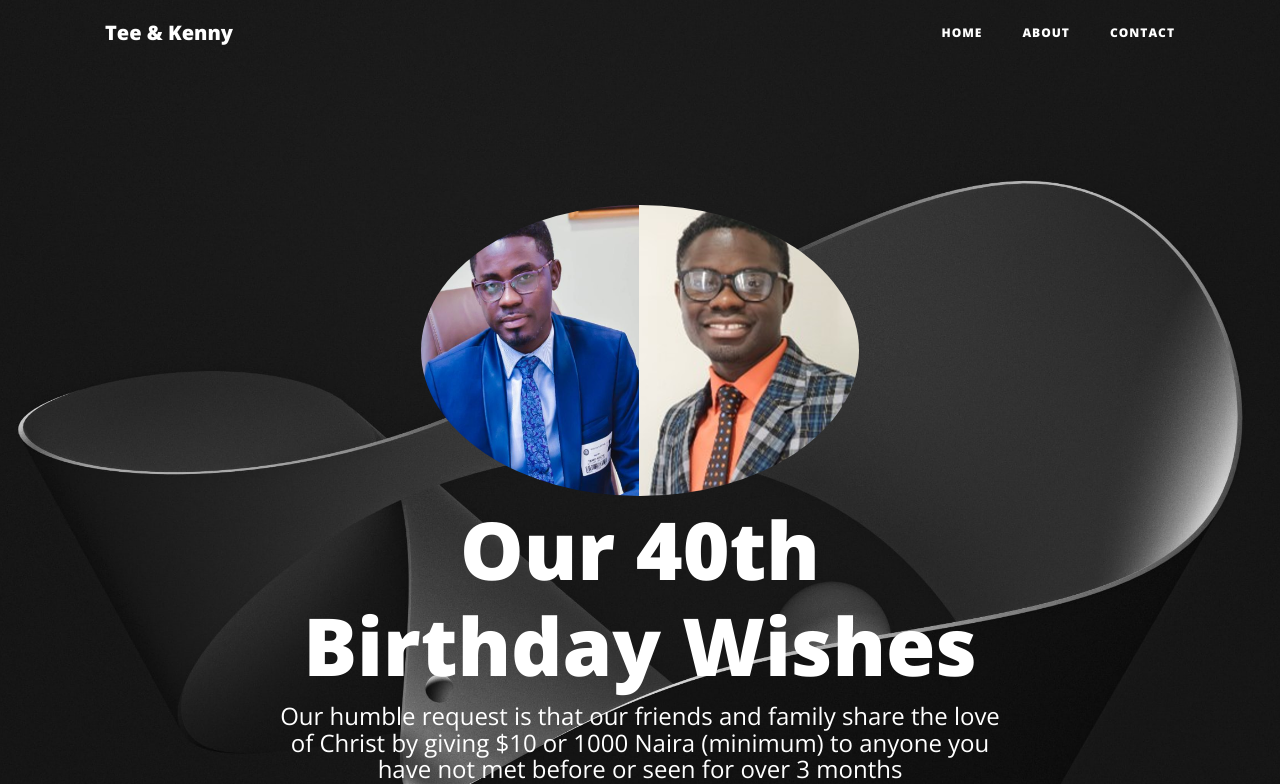
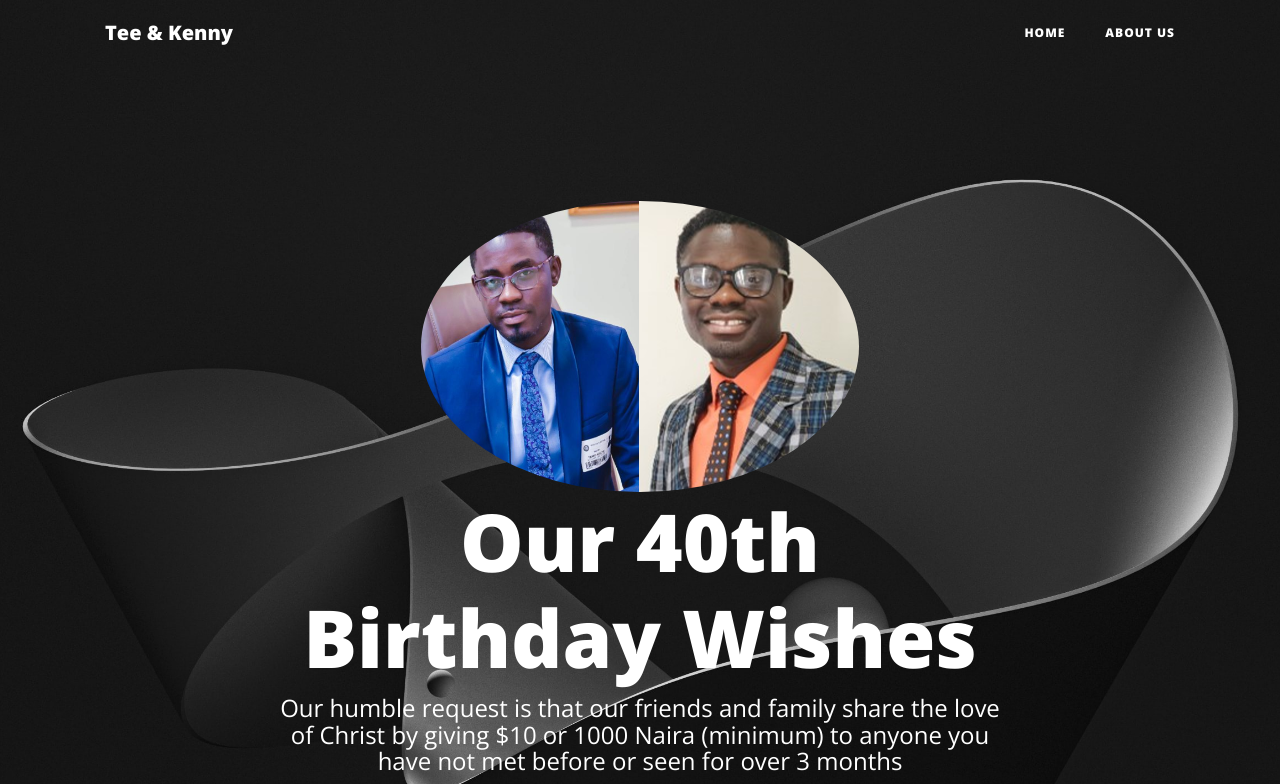
Before and after one commit to t2dstudio/40th_birthday_challenge, a Flask app: page / in a window 1280 px wide. Shown: the top 784 px of the page. Run offline with Flask 2, Linux system fonts and the light colour scheme; data comes from the database, SQL or seed files in the repository; some libraries are stand-ins or nearby versions.

Commit message:
About us landing page

```diff
--- a/templates/header.html
+++ b/templates/header.html
@@ -40,11 +40,11 @@
             <a class="nav-link" href="/">Home</a>
           </li>
           <li class="nav-item">
-            <a class="nav-link" href="/about">About</a>
+            <a class="nav-link" href="/about">About Us</a>
           </li>
-          <li class="nav-item">
-            <a class="nav-link" href="/contact">Contact</a>
-          </li>
+<!--          <li class="nav-item">-->
+<!--            <a class="nav-link" href="/contact">Contact</a>-->
+<!--          </li>-->
         </ul>
       </div>
     </div>
--- a/templates/index.html
+++ b/templates/index.html
@@ -9,7 +9,7 @@
           <div class="site-heading">
             <div>
     <img class="top-cloud" src="static/assets/img/twin.png" alt="twin image"
-         style="margin: 5px 0;border-radius: 50%;width:60%;margin-left: auto;margin-right: auto;display: block;">
+         style="margin: 1px 0;border-radius: 50%;width:60%;margin-left: auto;margin-right: auto;display: block;">
 </div>
             <h1>Our 40th Birthday Wishes</h1>
             <span class="subheading">Our humble request is that our friends and family share the love of Christ by giving <strong>$10 or 1000 Naira (minimum)</strong>  to anyone you have not met before or seen for over 3 months</span>
--- a/templates/post.html
+++ b/templates/post.html
@@ -41,7 +41,7 @@
           <hr>
            <div class="clearfix">
 <!--          <a class="btn btn-primary float-right" href="{{url_for('edit_post', post_id=post.id)}}">Edit Post</a>-->
-               <a class="btn btn-primary float-right" href="{{url_for('edit_post', post_id=post.id)}}"></a>
+<!--               <a class="btn btn-primary float-right" href="{{url_for('edit_post', post_id=post.id)}}"></a>-->
         </div>
           </div>
       </div>
```
Also changed, not shown: static/assets/img/about-bg.jpg.
